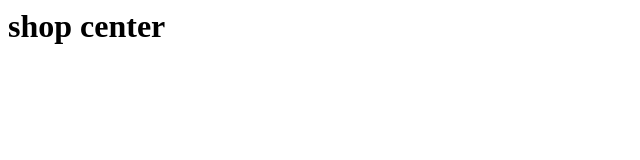
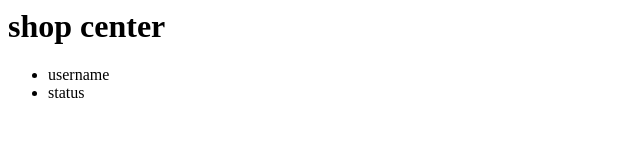
Before and after one commit to alilatifzadeh-itmanager/NewShopCenter, a plain HTML site: page index.html in a window 1280 px wide. Shown: the whole page, without its empty margins (0-640 px from the left). Drawn offline with Linux system fonts and the light colour scheme.

Commit message:
Update index.html
add ul tag

```diff
--- a/index.html
+++ b/index.html
@@ -8,6 +8,12 @@
 
   <h1> shop center </h1>
 
+    <ul>
+
+  <li>username</li>
+  <li> status </li>
+
+    </ul>
 
   </body>
 
```
